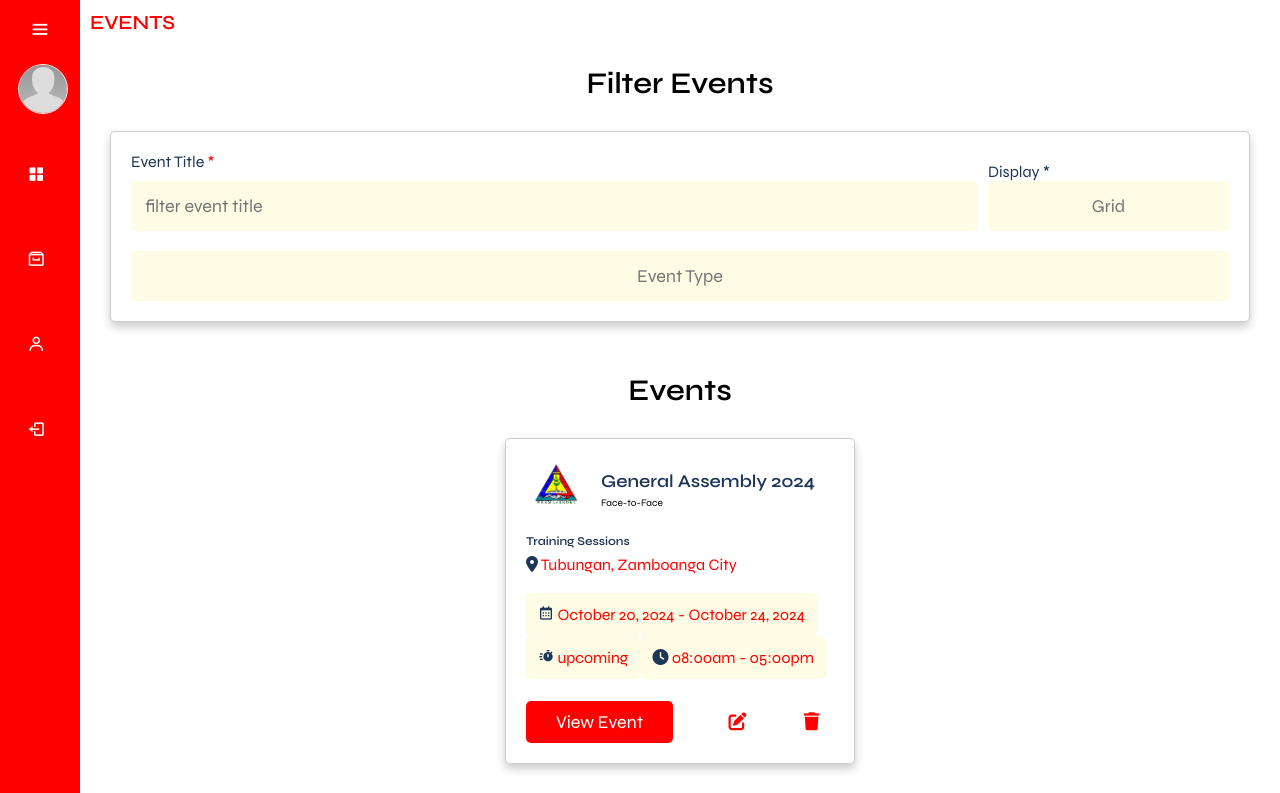
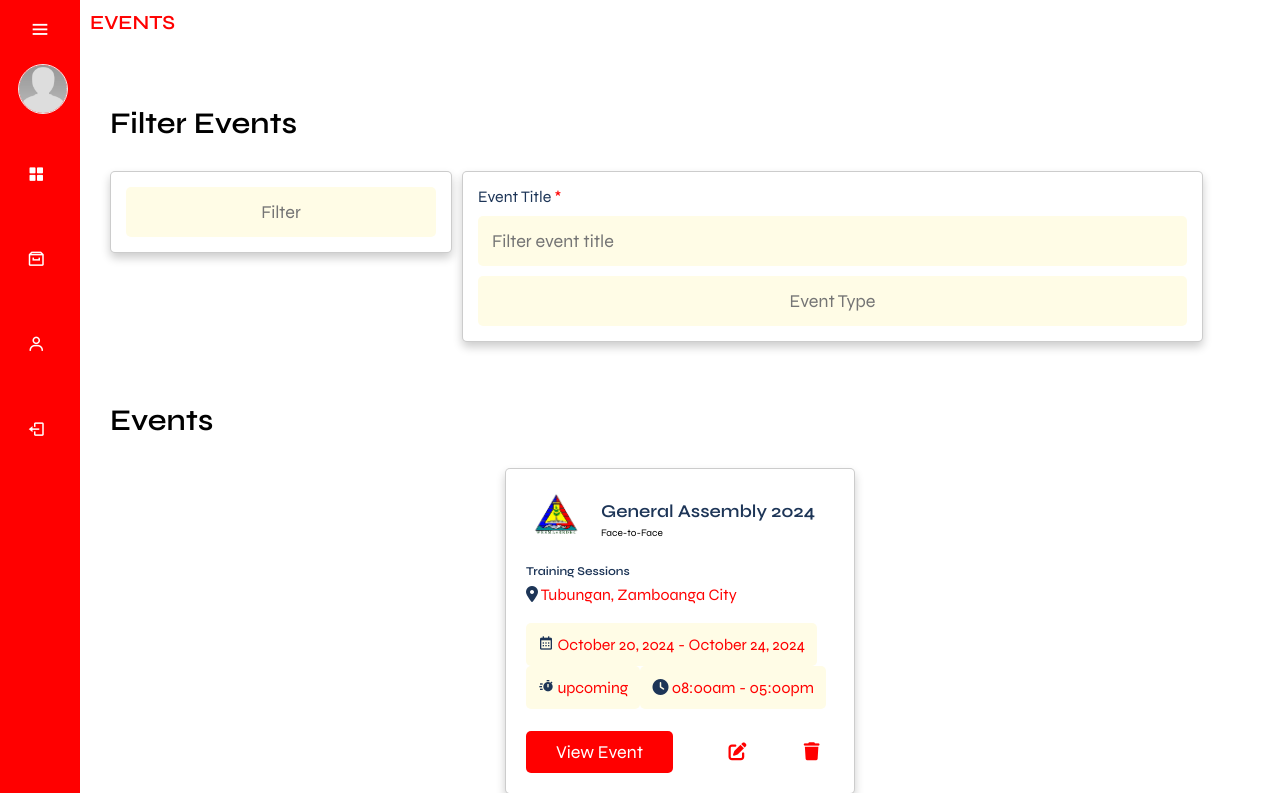
Before and after one commit to SalasainAhmadM/ERMSS_f, a PHP site: page /admin/landingPage2.php in a window 1280 px wide. Shown: the top 793 px of the page. Run offline with PHP 8.4, Linux system fonts and the light colour scheme; data comes from the database, SQL or seed files in the repository; data that the repository does not hold is empty.

Commit message:
events view ui

```diff
--- a/admin/css/main.css
+++ b/admin/css/main.css
@@ -523,7 +523,7 @@ section{
 
 
 .heading{
-    text-align: center;
+    /* text-align: center; */
     margin-bottom: 2rem;
     font-size: 3rem;
     color: #000;
@@ -621,12 +621,13 @@ section{
 
 /* =============EVENT FILTER STARTS============*/
 
-.event-filter form{
+.event-filter form {
     background-color: var(--body-color);
     box-shadow: var(--box-shadow);
     border: var(--border);
     border-radius: .5rem;
-    padding: 2rem;
+    width: 30%;
+    padding: 15px;
 }
 
 .event-filter form .flex{
@@ -660,7 +661,7 @@ section{
 
 /*drop down*/
 .event-filter form .dropdown-container{
-    margin-top: 1rem;
+    /* margin-top: 1rem; */
     display: flex;
     flex-wrap: wrap;
     gap: 1rem;
@@ -1021,6 +1022,9 @@ section{
     padding: 2rem;
     box-shadow: var(--box-shadow);
     overflow-x: hidden;
+    width:40%;
+    margin:auto;
+    margin-bottom:2rem;
 }
 
 .event-details .details h3{
--- a/admin/landingPage.php
+++ b/admin/landingPage.php
@@ -156,6 +156,7 @@
                 <section class="event-filter">
 
                     <h1 class="heading"></h1>
+                    <h1 class="heading">filter events</h1>
 
                     <form action="" method="post">
 
--- a/admin/landingPage2.php
+++ b/admin/landingPage2.php
@@ -160,25 +160,43 @@
                 <!--======= event filter starts ======= -->
                 <section class="event-filter"> <!--dapat naka drop down ito-->
 
-                    <h1 class="heading">filter events</h1>
+                <h1 class="heading"></h1>
+                <h1 class="heading">filter events</h1>
 
-                    <form action="" method="post">
+                <div style="display: flex; gap: 10px; margin-bottom:10px">
+
+                    <form action="" method="post" style="margin-bottom:1rem; height:10%">
+
+                        <div class="dropdown-container">
+                            <div class="dropdown">
+
+                                <input type="text" readonly name="eventDisplay" placeholder="Filter" maxlength="20" class="output">
+                                <div class="lists">
+
+                                    <a href="landingPage.php"><p class="items">List</p></a>
+                                </div>
+                            </div>
+                        </div>
+
+                    </form>
+
+                    <form action="" method="post" style="width:65%">
                         <div class="flex">
                             <div class="box">
                                 <p>Event Title <span>*</span></p>
-                                <input type="text" id="eventTitleInput" placeholder="filter event title" class="input">
+                                <input type="text" id="eventTitleInput" placeholder="Filter event title" class="input">
                             </div>
 
-                            <div class="dropdown-container">
+                            <!-- <div class="dropdown-container">
                                 <div class="dropdown">
                                     <p>Display <span>*</span></p>
                                     <input type="text" readonly name="eventDisplay" placeholder="Grid" maxlength="20" class="output">
                                     <div class="lists">
-                                        <a href="landingPage.php"><p class="items">List</p></a>
+                                        <a href="landingPageU.php"><p class="items">List</p></a>
                                         <a href="landingPage2.php"><p class="items">Grid</p></a>
                                     </div>
                                 </div>
-                            </div>
+                            </div> -->
                         </div>
 
                         <div class="dropdown-container">
@@ -220,6 +238,7 @@
                         </div>
 
                     </form>
+                </div>
 
                 </section>
                 <!-- ======= event filter ends ========-->
--- /dev/null
+++ b/package.json
@@ -0,0 +1,5 @@
+{
+  "dependencies": {
+    "sweetalert2": "^11.14.3"
+  }
+}
--- a/user_side/landingPageU.php
+++ b/user_side/landingPageU.php
@@ -154,7 +154,7 @@
                 <section class="event-filter"> <!--dapat naka drop down ito-->
 
                     <h1 class="heading"></h1>
-
+                    <h1 class="heading">filter events</h1>
                     <form action="" method="post" style="margin-bottom:1rem; ">
 
                         <div class="dropdown-container">
```
Also changed, not shown: user_side/css/main.css (+8 -5 lines), user_side/js/sweetalert2.js (added, +50 -0 lines), user_side/landingPage2.php (+4 -3 lines), package-lock.json (added).
